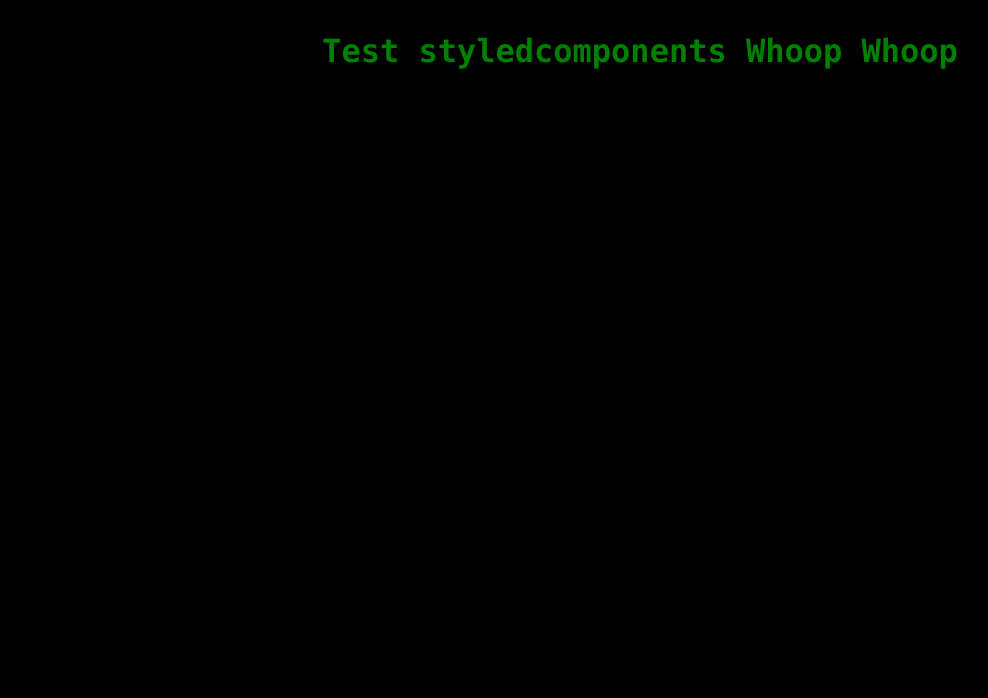
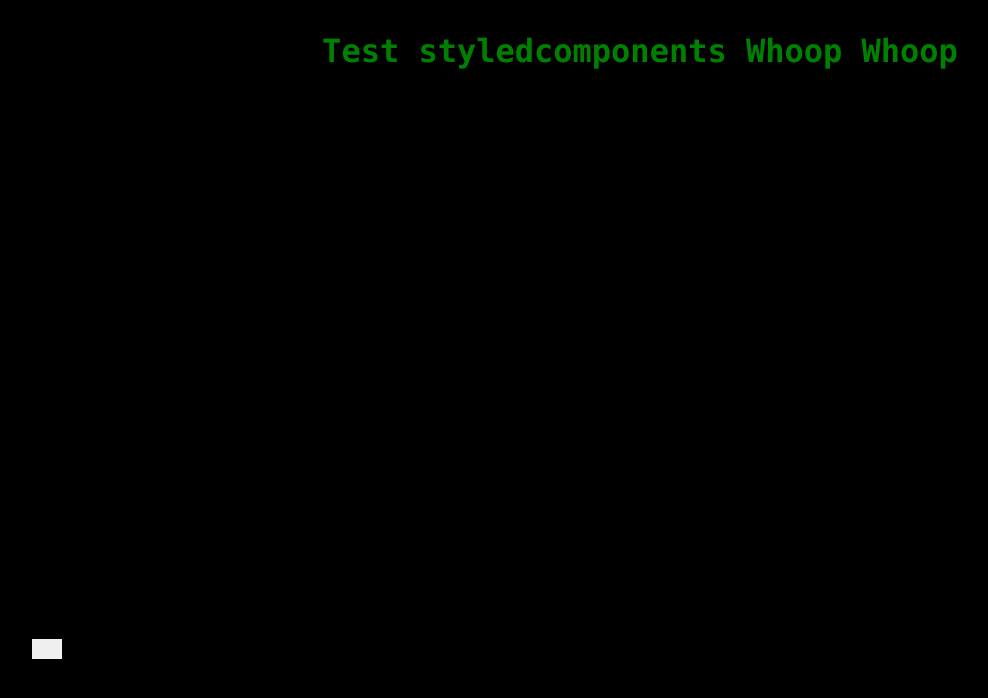
Before and after one commit to Mars4me/coffee-mate, a React (Vite) app: page / in a window 1280 px wide. Shown: the top 698 px of the page, without its empty margins (0-988 px from the left). Built offline with nearby package versions, Linux system fonts and the light colour scheme.

Commit message:
styled button

```diff
--- a/src/App.tsx
+++ b/src/App.tsx
@@ -1,5 +1,6 @@
-import { useState } from 'react';
 import styled from 'styled-components';
+import { Button } from './components/Button';
+import { Console } from './components/Console';
 import { Flex } from './components/Flex';
 import { Title } from './components/Title';
 
@@ -11,13 +12,13 @@ const AppWrapper = styled.div`
 `;
 
 function App() {
-    const [count, setCount] = useState(0);
-
     return (
         <AppWrapper>
             <Flex content={'center'}>
                 <Title color="green">Test styledcomponents Whoop Whoop</Title>
             </Flex>
+            <Console />
+            <Button>Send</Button>
         </AppWrapper>
     );
 }
--- /dev/null
+++ b/src/components/Button.tsx
@@ -0,0 +1,16 @@
+import React, { ReactNode } from 'react';
+import styled from 'styled-components';
+
+const StyledButton = styled.button`
+    border: none;
+    padding: 10px 15px;
+    font-size: 18px;
+    cursor: pointer;
+    &:focus {
+        outline: none;
+    }
+`;
+
+export const Button = (props: { children?: ReactNode }) => {
+    return <StyledButton />;
+};
--- /dev/null
+++ b/src/components/Console.tsx
@@ -0,0 +1,19 @@
+import React from 'react';
+import styled from 'styled-components';
+
+const StyledConsole = styled.textarea`
+    width: 100%;
+    height: 70vh;
+    background-color: black;
+    font-size: 24px;
+    border: none;
+    resize: none;
+    color: ${({ color }) => color || 'white'};
+    &:focus {
+        outline: none;
+    }
+`;
+
+export const Console = (props: { color?: string }) => {
+    return <StyledConsole {...props} />;
+};
```
